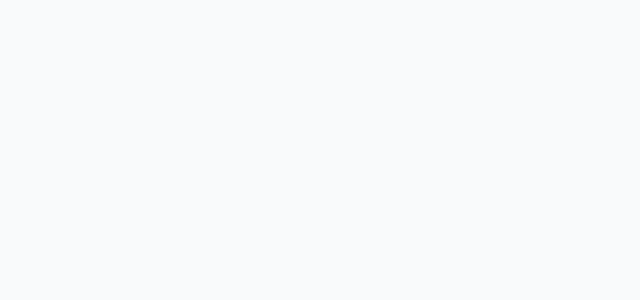
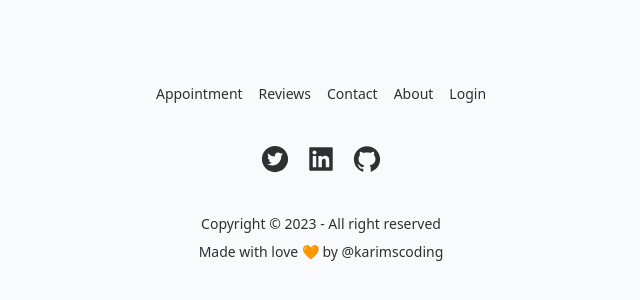
Before and after one commit to karimscoding/trim-and-trend-client, a React (Vite) app: page / in a window 1280 px wide. Shown: the part 824-1124 px from the top of the page, without its empty margins (319-959 px from the left). Before the commit the page ends 800 px from the top, so only its background shows below. Built offline with nearby package versions, Linux system fonts and the light colour scheme.

Commit message:
added footer

```diff
--- a/package.json
+++ b/package.json
@@ -12,6 +12,7 @@
   "dependencies": {
     "react": "^18.2.0",
     "react-dom": "^18.2.0",
+    "react-icons": "^4.9.0",
     "react-router-dom": "^6.11.2"
   },
   "devDependencies": {
--- a/src/Pages/Home/Home.jsx
+++ b/src/Pages/Home/Home.jsx
@@ -2,6 +2,6 @@ import React from 'react'
 
 export default function Home() {
   return (
-    <div>This is home</div>
+    <div className='h-screen'>This is home</div>
   )
 }
--- a/src/Pages/Shared/Footer/Footer.jsx
+++ b/src/Pages/Shared/Footer/Footer.jsx
@@ -1,7 +1,37 @@
-import React from 'react'
+import React from "react";
+import {
+  AiFillTwitterCircle,
+  AiFillLinkedin,
+  AiFillGithub,
+} from "react-icons/ai";
 
 export default function Footer() {
   return (
-    <div>Footer</div>
-  )
+    <footer className="footer footer-center p-10 text-base-content rounded">
+      <div className="grid grid-flow-col gap-4">
+        <a className="link link-hover">Appointment</a>
+        <a className="link link-hover">Reviews</a>
+        <a className="link link-hover">Contact</a>
+        <a className="link link-hover">About</a>
+        <a className="link link-hover">Login</a>
+      </div>
+      <div>
+        <div className="grid grid-flow-col gap-4">
+          <a>
+            <AiFillTwitterCircle size={30} />
+          </a>
+          <a>
+            <AiFillLinkedin size={30} />
+          </a>
+          <a>
+            <AiFillGithub size={30} />
+          </a>
+        </div>
+      </div>
+      <div>
+        <p>Copyright © 2023 - All right reserved</p>
+        <p>Made with love 🧡 by @karimscoding</p>
+      </div>
+    </footer>
+  );
 }
```
Also changed, not shown: 1 other file (tests, documents, lock files or other folders).
